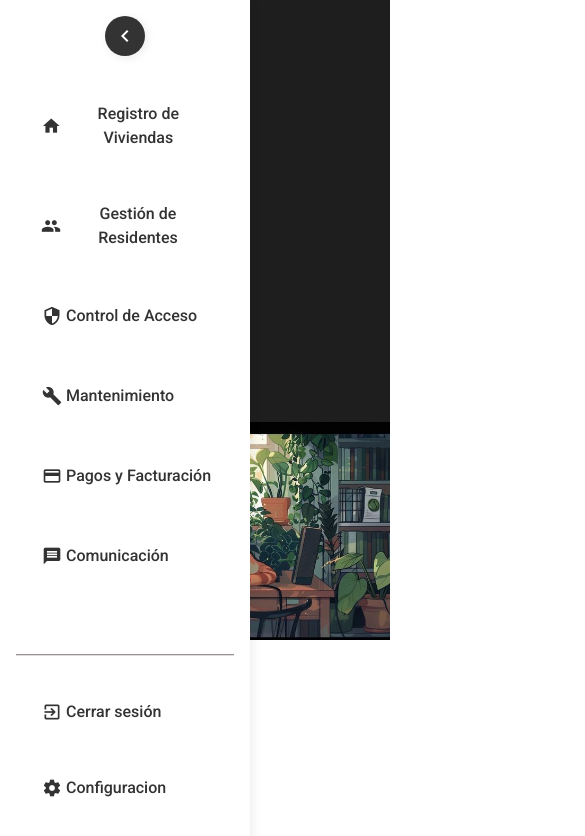
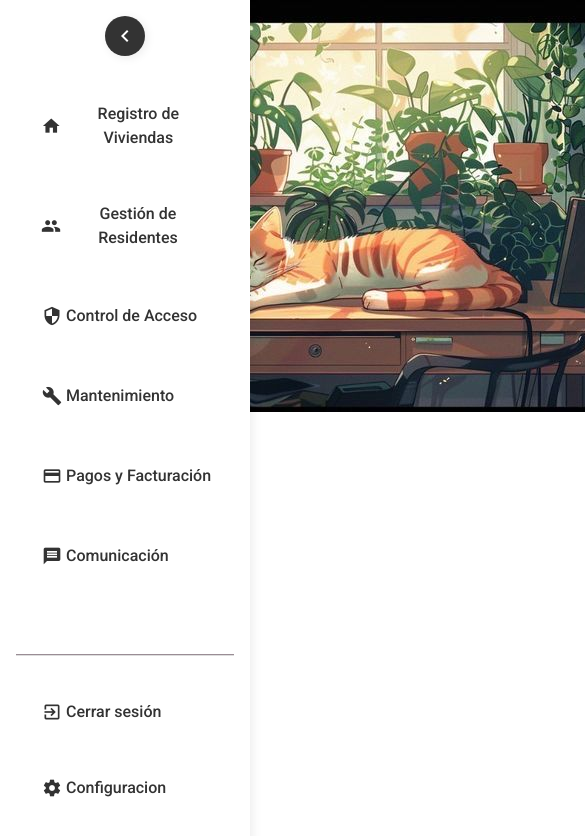
Before and after one commit to EliwtFdez/Appcluster, an Angular app: page /home in a window 390 px wide. Shown: the top 836 px of the page, 585 px wide, since content can reach past the window. Built offline with nearby package versions, Linux system fonts and the light colour scheme.

Commit message:
NOSIRVE AIUDAA

```diff
--- a/src/app/home/home.component.html
+++ b/src/app/home/home.component.html
@@ -3,7 +3,7 @@
   <app-slidebard class="sidebar" (toggle)="onSidebarToggle($event)"></app-slidebard>
 
   <!-- Main content -->
-  <main class="mainContent">
+  <main class="mainContent" [ngClass]="{'sidebar-collapsed': isSidebarCollapsed}">
     <img src="../../assets/img/image.png" alt="Descripción de la imagen">
   </main>
 </div>
--- a/src/app/home/home.component.scss
+++ b/src/app/home/home.component.scss
@@ -6,53 +6,28 @@
 .parent {
   display: flex;
   height: 100vh;
-  width: 100%;
 }
 
 .sidebar {
   background-color: #1e1e1e;
-  height: 100vh;
   width: var(--sidebar-width);
   transition: width 0.3s ease;
-  position: relative; /* Para asegurarse de que el sidebar se quede fijo */
+}
 
-  &.collapsed {
-    width: var(--sidebar-collapsed-width);
-  }
-
-  /* Si el sidebar tiene un slide o contenido dinámico, se puede controlar en esta sección */
-  .slide-content {
-    transition: transform 0.3s ease;
-  }
+.sidebar.sidebar-collapsed {
+  width: var(--sidebar-collapsed-width);
 }
 
 .mainContent {
   flex-grow: 1;
-  height: 100vh;
-  overflow: hidden;
-  transition: margin-left 0.3s ease, transform 0.3s ease;
+  transition: margin-left 0.3s ease;
+  margin-left: var(--sidebar-width);
 
-  /* Si el sidebar está colapsado, mover el contenido */
   &.sidebar-collapsed {
     margin-left: var(--sidebar-collapsed-width);
   }
-
-  img {
-    width: 100%;
-    height: auto;
-  }
 }
 
-@media (max-width: 768px) {
-  .parent {
-    flex-direction: column;
-  }
-
-  .sidebar {
-    width: 100%;
-  }
-
-  .mainContent {
-    margin-left: 0;
-  }
+.sidebar-collapsed ~ .mainContent {
+  margin-left: var(--sidebar-collapsed-width);
 }
```
